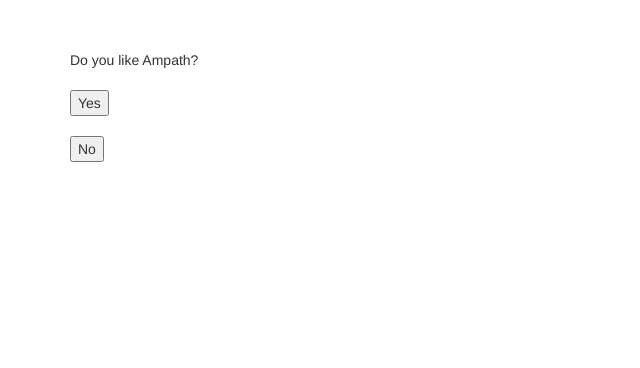
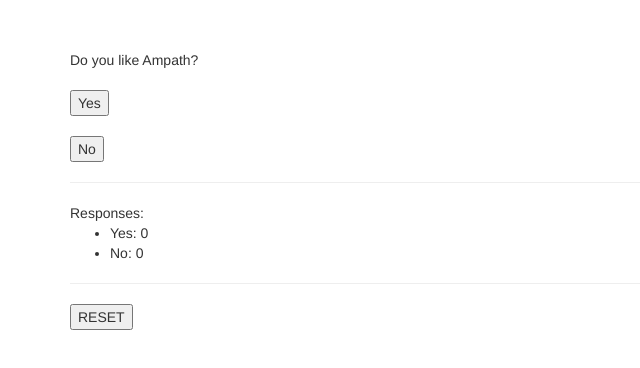
Before and after one commit to jacobmeyerson/full_stack, an Angular app in the folder feedback_application/: page / in a window 1280 px wide. Shown: the top 368 px of the page, without its empty margins (0-640 px from the left). Built offline with nearby package versions, Linux system fonts and the light colour scheme.

Commit message:
updating yes responses

```diff
--- a/feedback_application/src/app/app.component.html
+++ b/feedback_application/src/app/app.component.html
@@ -4,4 +4,12 @@
   <button (click)="onYes()">Yes</button>
   <br><br>
   <button (click)="onNo()">No</button>
+  <hr>
+  Responses:
+  <ul>
+    <li>Yes: {{ yes_responses }}</li>
+    <li>No: {{ no_responses }}</li>
+  </ul>
+  <hr>
+  <button (click)="onReset()">RESET</button>
 </div>
--- a/feedback_application/src/app/app.component.ts
+++ b/feedback_application/src/app/app.component.ts
@@ -8,17 +8,34 @@
 })
 export class AppComponent {
   constructor(private serverService: ServerService) {}
+  yes_responses = 0;
+  no_responses = 0;
 
   onYes() {
     this.serverService.storeResponse('yes')
     .subscribe(
-      (response) => console.log(response)
+      (_response) => {
+        this.updateResp();
+      }
     );
   }
   onNo() {
     this.serverService.storeResponse('no')
       .subscribe(
-        (response) => console.log(response)
+        (response) => console.log(response.text())
+      );
+  }
+
+  updateResp() {
+    this.serverService.getServers()
+      .subscribe(
+        (response) => {
+          const r = JSON.parse(response.text());
+          console.log(response.text());
+          console.log(r.num_response);
+          this.yes_responses = r.num_response;
+        }
+        // console.log(response.text()) // this.yes_responses = parseFloat(response.text())
       );
   }
 }
--- a/feedback_application/src/app/server.service.ts
+++ b/feedback_application/src/app/server.service.ts
@@ -6,10 +6,10 @@
     constructor(private http: Http) {}
 
     storeResponse(response: string) {
-        // console.log(this.http.post('https://udemy-http-59048.firebaseio.com/ampath.json', [response]));
         return this.http.post('http://localhost:3000/', response);
     }
     getServers() {
+        // console.log(`http://localhost:3000/${y_n}`);
         return this.http.get('http://localhost:3000/');
     }
 }
```
Also changed, not shown: 1 other file (tests, documents, lock files or other folders).
